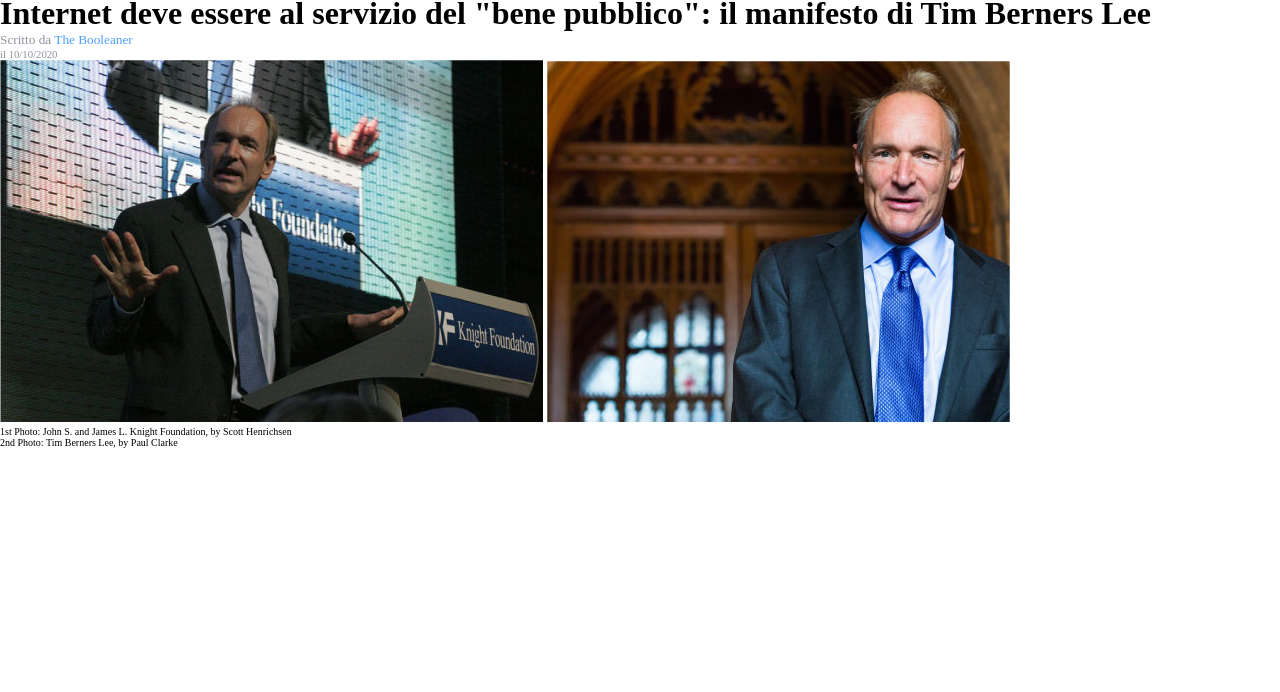
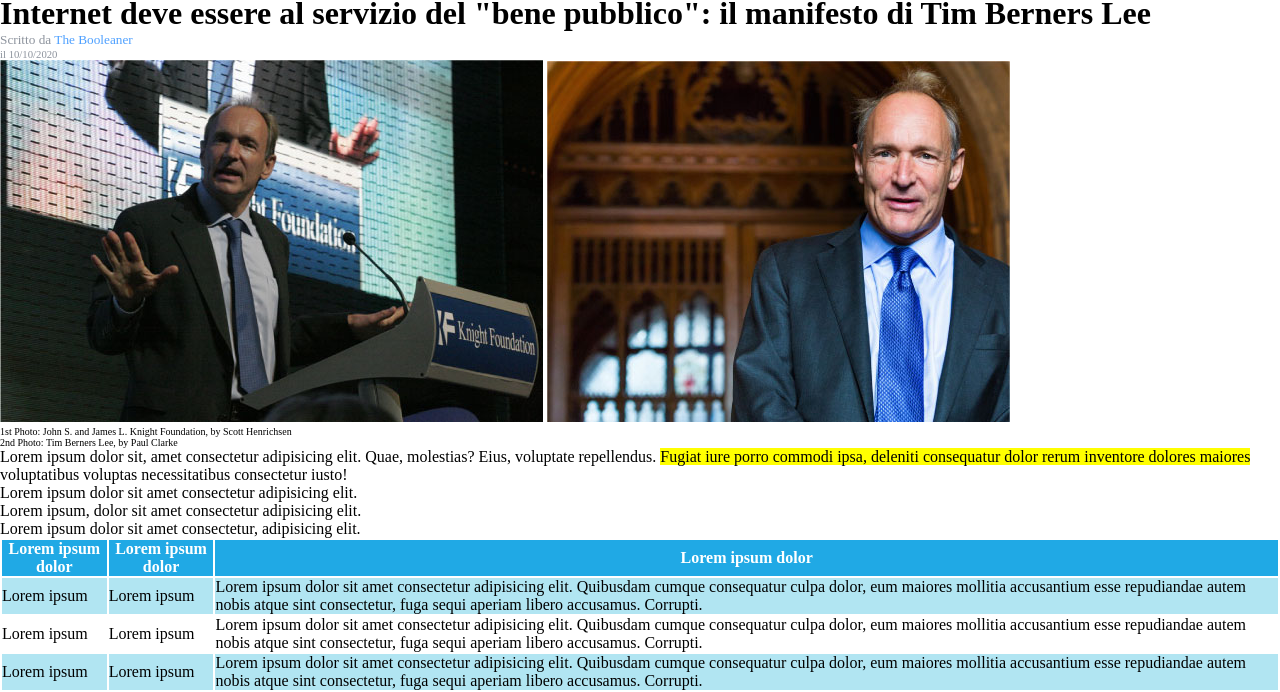
Before and after one commit to leonardoolia/html-css-booleaner, a plain HTML site: page index.html in a window 1280 px wide. Shown: the part 334-1026 px from the top of the page. Before the commit the page ends 800 px from the top, so only its background shows below. Drawn offline with Linux system fonts and the light colour scheme.

Commit message:
added list and table

```diff
--- a/css/style.css
+++ b/css/style.css
@@ -31,3 +31,17 @@ span {
 #photo-description {
     font-size: x-small
 }
+
+.highlight {
+    background-color: yellow;
+    color: black;
+}
+
+.dark-blue {
+    background-color: rgba(32, 169, 229, 255);
+    color: white;
+}
+
+.light-blue {
+    background-color: rgba(177, 229, 242, 255);
+}
--- a/index.html
+++ b/index.html
@@ -21,7 +21,7 @@
         </header>
 
         <main>
-            <section id="heading">
+            <div id="heading">
                 <!-- Titolo + immagini -->
                 <h1>Internet deve essere al servizio del "bene pubblico": il manifesto di Tim Berners Lee</h1>
                 <h5>Scritto da <span>The Booleaner</span></h5>
@@ -35,11 +35,61 @@
                 <p id="photo-description">1st Photo: John S. and James L. Knight Foundation, by Scott Henrichsen <br>
                     2nd Photo: Tim Berners Lee, by Paul Clarke
                 </p>
-            </section>
+            </div>
 
-            <section>
+            <div>
+                <!-- Paragrafo -->
+                <p>
+                    Lorem ipsum dolor sit, amet consectetur adipisicing elit. Quae, molestias? Eius, voluptate
+                    repellendus. <span class="highlight">Fugiat iure porro commodi ipsa, deleniti consequatur dolor
+                        rerum inventore dolores maiores</span> voluptatibus voluptas necessitatibus consectetur iusto!
+                </p>
+                <!-- Lista -->
+                <ul>
+                    <li>Lorem ipsum dolor sit amet consectetur adipisicing elit. </li>
+                    <li>Lorem ipsum, dolor sit amet consectetur adipisicing elit. </li>
+                    <li>Lorem ipsum dolor sit amet consectetur, adipisicing elit. </li>
+                </ul>
+            </div>
 
-            </section>
+            <div>
+                <!-- Tabella -->
+                <table>
+                    <tr class="dark-blue">
+                        <th>Lorem ipsum dolor</th>
+                        <th>Lorem ipsum dolor</th>
+                        <th>Lorem ipsum dolor</th>
+                    </tr>
+
+                    <tr class="light-blue">
+                        <td>Lorem ipsum</td>
+                        <td>Lorem ipsum</td>
+                        <td>Lorem ipsum dolor sit amet consectetur adipisicing elit. Quibusdam cumque consequatur culpa
+                            dolor, eum maiores mollitia accusantium esse repudiandae autem nobis atque sint consectetur,
+                            fuga sequi aperiam libero accusamus. Corrupti.</td>
+                    </tr>
+
+                    <tr>
+                        <td>Lorem ipsum</td>
+                        <td>Lorem ipsum</td>
+                        <td>Lorem ipsum dolor sit amet consectetur adipisicing elit. Quibusdam cumque consequatur culpa
+                            dolor, eum maiores mollitia accusantium esse repudiandae autem nobis atque sint consectetur,
+                            fuga sequi aperiam libero accusamus. Corrupti.</td>
+                    </tr>
+
+                    <tr class="light-blue">
+                        <td>Lorem ipsum</td>
+                        <td>Lorem ipsum</td>
+                        <td>Lorem ipsum dolor sit amet consectetur adipisicing elit. Quibusdam cumque
+                            consequatur culpa
+                            dolor, eum maiores mollitia accusantium esse repudiandae autem nobis atque sint consectetur,
+                            fuga sequi aperiam libero accusamus. Corrupti.</td>
+                    </tr>
+
+
+                </table>
+
+            </div>
 
 
         </main>
```
